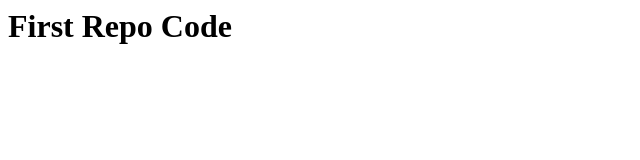
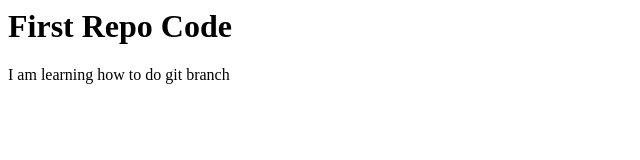
Before and after one commit to jelsedi/first_repo, a plain HTML site: page index.html in a window 1280 px wide. Shown: the whole page, without its empty margins (0-640 px from the left). Drawn offline with Linux system fonts and the light colour scheme.

Commit message:
add new paragraph

```diff
--- a/index.html
+++ b/index.html
@@ -5,6 +5,7 @@
   <body>
     <div>
       <h1>First Repo Code</h1>
+      <p>I am learning how to do git branch</p>
     </div>
   </body>
 </html>
```
